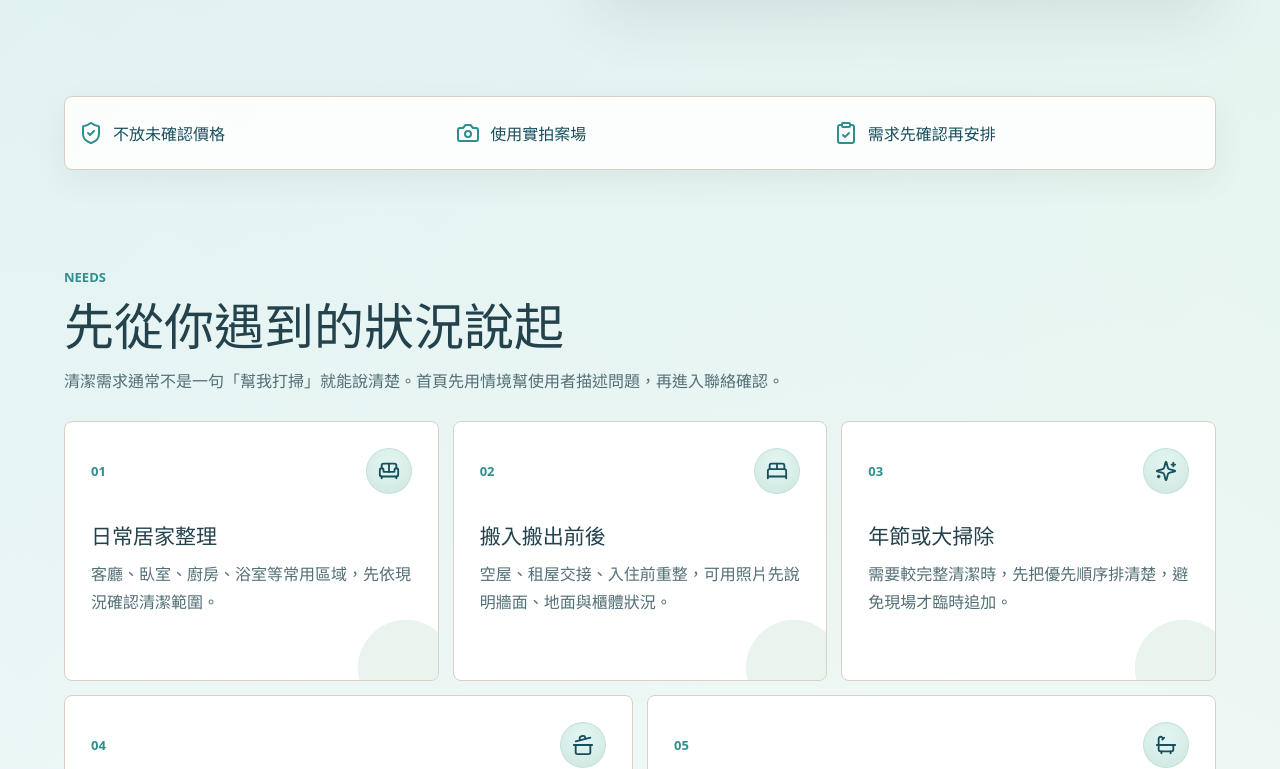
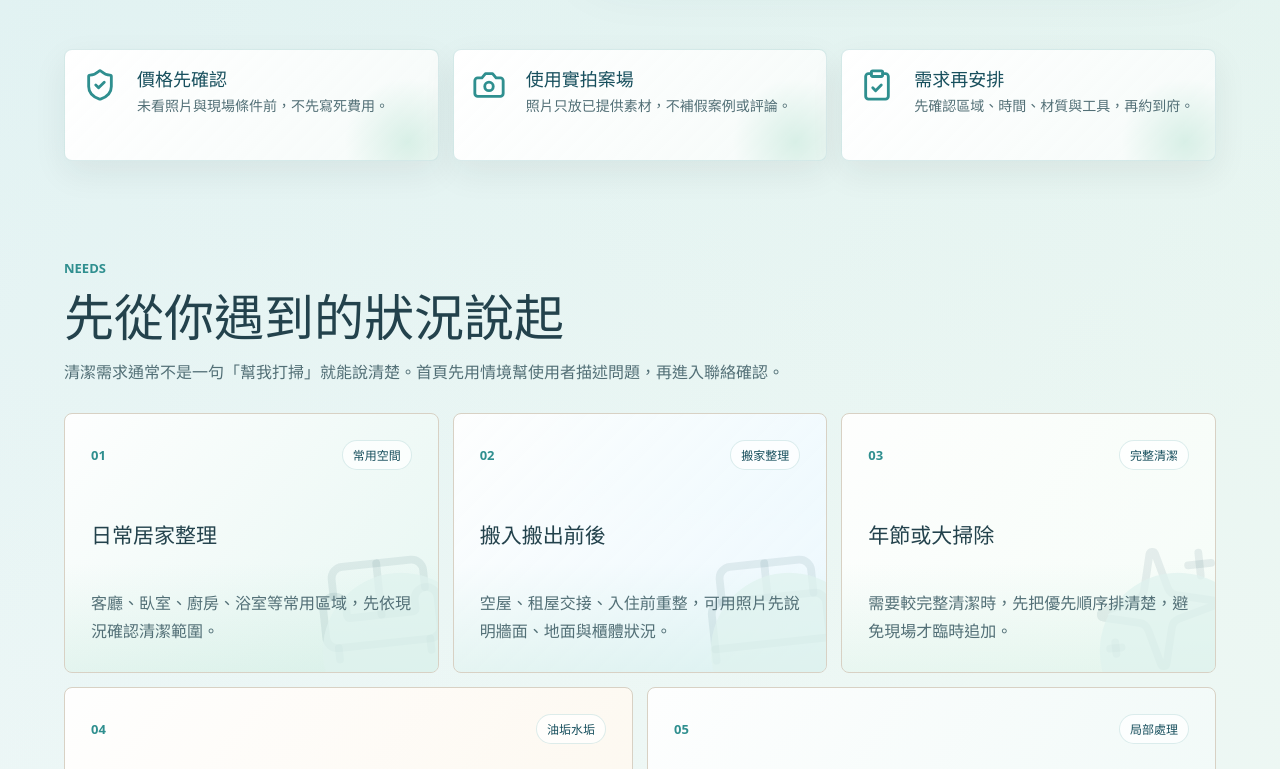
Before and after one commit to Campcool/0983531549, a React (Vite) app: page / in a window 1280 px wide. Shown: the part 751-1520 px from the top of the page. Built offline with nearby package versions, Linux system fonts and the light colour scheme.

Commit message:
fix: polish cleaning homepage visuals

```diff
--- a/src/main.jsx
+++ b/src/main.jsx
@@ -6,7 +6,6 @@ import {
   BedDouble,
   BrushCleaning,
   Camera,
-  CheckCircle2,
   ClipboardCheck,
   ClipboardList,
   CookingPot,
@@ -25,30 +24,32 @@ import {
 } from 'lucide-react'
 import './style.css'
 
-const heroImage = '/cases/site-cleaning-hero.jpg'
+const assetPath = (path) => `${import.meta.env.BASE_URL}${path.replace(/^\/+/, '')}`
+
+const heroImage = assetPath('cases/site-cleaning-hero.jpg')
 const lineUrl = 'https://line.me/R/ti/p/~chenli0775'
 
 const casePhotos = [
   {
-    src: '/cases/high-cabinet-cleaning.jpg',
+    src: assetPath('cases/high-cabinet-cleaning.jpg'),
     alt: '工作人員進行高處櫃體清潔',
     title: '高處櫃體清潔',
     copy: '櫃面、層板與不易碰到的位置，先確認高度與工具安全。',
   },
   {
-    src: '/cases/cabinet-detail-cleaning.jpg',
+    src: assetPath('cases/cabinet-detail-cleaning.jpg'),
     alt: '工作人員清潔木作櫃體內部',
     title: '木作櫃內整理',
     copy: '櫃內灰塵、抽屜縫隙與板材表面，依材質確認擦拭方式。',
   },
   {
-    src: '/cases/room-after-work-cleaning.jpg',
+    src: assetPath('cases/room-after-work-cleaning.jpg'),
     alt: '房間木作與地面清潔現場',
     title: '房間與木作除塵',
     copy: '裝修或搬動後的粉塵，分區處理地面、家具與平台。',
   },
   {
-    src: '/cases/vacuum-dust-cleaning.jpg',
+    src: assetPath('cases/vacuum-dust-cleaning.jpg'),
     alt: '工作人員使用吸塵設備清潔櫃體與牆面',
     title: '吸塵設備輔助',
     copy: '針對灰塵量較高的位置，搭配吸塵與局部擦拭。',
@@ -56,10 +57,22 @@ const casePhotos = [
 ]
 
 const inquirySteps = [
-  '傳送空間照片與想整理的區域',
-  '確認坪數、髒污狀況與可施工時間',
-  '到府前再次確認注意事項',
-  '完成後現場一起檢查重點區域',
+  {
+    title: '先傳照片',
+    copy: '拍整體空間、櫃體或髒污近照，讓清潔範圍先清楚。',
+  },
+  {
+    title: '確認條件',
+    copy: '對齊行政區、坪數、材質、髒污狀況與可施工時間。',
+  },
+  {
+    title: '安排到府',
+    copy: '確認日期、地址與工具需求後，再排定現場服務。',
+  },
+  {
+    title: '現場檢查',
+    copy: '完成後一起看重點區域，需補強的位置當場確認。',
+  },
 ]
 
 const scenarios = [
@@ -67,26 +80,54 @@ const scenarios = [
     title: '日常居家整理',
     copy: '客廳、臥室、廚房、浴室等常用區域，先依現況確認清潔範圍。',
     icon: Sofa,
+    tag: '常用空間',
+    tone: 'living',
   },
   {
     title: '搬入搬出前後',
     copy: '空屋、租屋交接、入住前重整，可用照片先說明牆面、地面與櫃體狀況。',
     icon: BedDouble,
+    tag: '搬家整理',
+    tone: 'move',
   },
   {
     title: '年節或大掃除',
     copy: '需要較完整清潔時，先把優先順序排清楚，避免現場才臨時追加。',
     icon: Sparkles,
+    tag: '完整清潔',
+    tone: 'season',
   },
   {
     title: '廚房浴室重點',
     copy: '油垢、水垢、排水口、檯面與縫隙，建議先拍近照確認可處理程度。',
     icon: CookingPot,
+    tag: '油垢水垢',
+    tone: 'kitchen',
   },
   {
     title: '局部加強需求',
     copy: '單一房間、陽台、窗框、櫃內等小範圍，也可先用清單確認是否適合安排。',
     icon: Bath,
+    tag: '局部處理',
+    tone: 'detail',
+  },
+]
+
+const servicePrinciples = [
+  {
+    title: '價格先確認',
+    copy: '未看照片與現場條件前，不先寫死費用。',
+    icon: ShieldCheck,
+  },
+  {
+    title: '使用實拍案場',
+    copy: '照片只放已提供素材，不補假案例或評論。',
+    icon: Camera,
+  },
+  {
+    title: '需求再安排',
+    copy: '先確認區域、時間、材質與工具，再約到府。',
+    icon: ClipboardCheck,
   },
 ]
 
@@ -165,7 +206,7 @@ export function App() {
         <a className="brand" href="#top" aria-label="潔淨坊清潔工作室首頁">
           <img
             className="brand-logo"
-            src="/brand/logo-horizontal.png"
+            src={assetPath('brand/logo-horizontal.png')}
             alt="潔淨坊清潔服務"
             width="720"
             height="356"
@@ -234,18 +275,18 @@ export function App() {
         </section>
 
         <section className="trust-band" aria-label="服務原則">
-          <div>
-            <ShieldCheck aria-hidden="true" />
-            <span>不放未確認價格</span>
-          </div>
-          <div>
-            <Camera aria-hidden="true" />
-            <span>使用實拍案場</span>
-          </div>
-          <div>
-            <ClipboardCheck aria-hidden="true" />
-            <span>需求先確認再安排</span>
-          </div>
+          {servicePrinciples.map((principle) => {
+            const Icon = principle.icon
+            return (
+              <article key={principle.title}>
+                <Icon aria-hidden="true" />
+                <div>
+                  <strong>{principle.title}</strong>
+                  <small>{principle.copy}</small>
+                </div>
+              </article>
+            )
+          })}
         </section>
 
         <section className="section" id="needs">
@@ -256,10 +297,11 @@ export function App() {
             {scenarios.map((item, index) => {
               const Icon = item.icon
               return (
-                <article className="scenario-card" key={item.title}>
+                <article className={`scenario-card scenario-${item.tone}`} key={item.title}>
+                  <Icon className="scenario-watermark" size={138} aria-hidden="true" />
                   <div className="card-topline">
                     <span>{String(index + 1).padStart(2, '0')}</span>
-                    <span className="icon-bubble"><Icon size={22} aria-hidden="true" /></span>
+                    <span>{item.tag}</span>
                   </div>
                   <h3>{item.title}</h3>
                   <p>{item.copy}</p>
@@ -276,7 +318,7 @@ export function App() {
           <div className="case-grid">
             <article className="case-feature">
               <img
-                src="/cases/panel-wipe-cleaning.jpg"
+                src={assetPath('cases/panel-wipe-cleaning.jpg')}
                 alt="工作人員擦拭大型板面與牆面"
                 width="1108"
                 height="1477"
@@ -305,22 +347,25 @@ export function App() {
         <section className="split-section" id="process">
           <div className="process-panel">
             <SectionIntro eyebrow="Process" title="詢問到到府的流程">
-              先把照片、範圍與時間對齊，再安排現場服務，減少雙方理解落差。
+              建議照這個順序傳資訊，先把照片、範圍與時間對齊，再安排現場服務。
             </SectionIntro>
             <ol className="step-list">
-              {inquirySteps.map((step) => (
-                <li key={step}>
-                  <CheckCircle2 size={20} aria-hidden="true" />
-                  <span>{step}</span>
+              {inquirySteps.map((step, index) => (
+                <li key={step.title}>
+                  <span className="step-number">{String(index + 1).padStart(2, '0')}</span>
+                  <span>
+                    <strong>{step.title}</strong>
+                    <small>{step.copy}</small>
+                  </span>
                 </li>
               ))}
             </ol>
           </div>
           <div className="note-panel" id="inquiry">
             <Sparkles size={26} aria-hidden="true" />
-            <h2>LINE 詢問時，先傳這些資訊</h2>
+            <h2>LINE 詢問資料</h2>
             <p>
-              空間照片、行政區、預計清潔區域、希望日期，以及特別在意的角落。可用 LINE 搜尋電話，也可直接用 ID 加入。
+              先傳空間照片、行政區、預計清潔區域與希望日期。特別在意的角落，也可以另外拍近照。
             </p>
             <div className="contact-mini-list" aria-label="LINE 與電話資訊">
               {contactMethods.map((method) => {
--- a/src/style.css
+++ b/src/style.css
@@ -96,8 +96,8 @@ img {
   align-items: center;
   justify-content: space-between;
   gap: 14px;
-  min-height: 84px;
-  padding: 8px var(--site-padding);
+  min-height: 92px;
+  padding: 10px var(--site-padding);
   border-bottom: 1px solid rgba(167, 220, 200, .6);
   background: rgba(244, 250, 248, .92);
   backdrop-filter: blur(18px);
@@ -106,12 +106,14 @@ img {
 .brand {
   display: inline-flex;
   align-items: center;
-  min-height: 60px;
+  min-height: 66px;
 }
 
 .brand-logo {
-  width: clamp(132px, 34vw, 230px);
+  width: clamp(178px, 34vw, 280px);
   height: auto;
+  max-height: 70px;
+  object-fit: contain;
   filter: drop-shadow(0 8px 18px rgba(35, 66, 76, .08));
 }
 
@@ -394,33 +396,75 @@ p {
 
 .trust-band {
   display: grid;
-  gap: 10px;
+  gap: 14px;
   margin: 0 var(--site-padding);
-  padding: 14px;
-  border: 1px solid var(--color-border);
-  border-radius: var(--radius-md);
-  background: rgba(255, 255, 255, .88);
-  box-shadow: 0 10px 34px rgba(31, 45, 39, .06);
+  padding: 0;
 }
 
-.trust-band div {
-  display: flex;
-  align-items: center;
-  gap: 10px;
-  min-height: 44px;
+.trust-band article {
+  position: relative;
+  display: grid;
+  grid-template-columns: 42px 1fr;
+  gap: 12px;
+  min-height: 112px;
+  padding: 18px;
+  overflow: hidden;
+  border: 1px solid rgba(47, 143, 143, .18);
+  border-radius: var(--radius-md);
+  background:
+    linear-gradient(135deg, rgba(255, 255, 255, .96), rgba(244, 250, 248, .86)),
+    var(--color-surface);
+  box-shadow: 0 12px 34px rgba(31, 45, 39, .07);
   color: var(--color-primary-strong);
-  font-weight: 850;
-  transition: transform .24s cubic-bezier(.34, 1.56, .64, 1), color .2s ease;
+  transition: transform .24s cubic-bezier(.34, 1.56, .64, 1), box-shadow .2s ease, border-color .2s ease;
 }
 
-.trust-band div:hover {
+.trust-band article::after {
+  content: "";
+  position: absolute;
+  right: -36px;
+  bottom: -48px;
+  width: 132px;
+  height: 132px;
+  border-radius: 999px;
+  background: radial-gradient(circle, rgba(167, 220, 200, .38), transparent 68%);
+  pointer-events: none;
+}
+
+.trust-band article:hover {
   transform: translateY(-2px);
+  border-color: rgba(47, 143, 143, .3);
+  box-shadow: var(--shadow-lift);
+}
+
+.trust-band svg {
+  position: relative;
+  z-index: 1;
+  flex: 0 0 auto;
+  width: 34px;
+  height: 34px;
   color: var(--color-primary);
 }
 
-.trust-band svg {
-  flex: 0 0 auto;
-  color: var(--color-primary);
+.trust-band strong,
+.trust-band small {
+  position: relative;
+  z-index: 1;
+  display: block;
+}
+
+.trust-band strong {
+  margin-bottom: 4px;
+  font-size: 18px;
+  font-weight: 950;
+  line-height: 1.3;
+}
+
+.trust-band small {
+  color: var(--color-muted);
+  font-size: 14px;
+  font-weight: 700;
+  line-height: 1.6;
 }
 
 .section,
@@ -451,23 +495,82 @@ p {
 .scenario-card {
   position: relative;
   overflow: hidden;
+  display: flex;
+  min-height: 236px;
+  flex-direction: column;
+  justify-content: space-between;
   padding: 22px;
   border: 1px solid var(--color-border);
   border-radius: var(--radius-md);
-  background: var(--color-surface);
+  background:
+    linear-gradient(135deg, rgba(255, 255, 255, .96), rgba(255, 255, 255, .76)),
+    var(--color-surface);
   transition: transform .26s cubic-bezier(.34, 1.56, .64, 1), box-shadow .2s ease, border-color .2s ease;
 }
 
+.scenario-card::before,
 .scenario-card::after {
   content: "";
   position: absolute;
-  inset: auto -24px -44px auto;
-  width: 112px;
-  height: 112px;
+  pointer-events: none;
+}
+
+.scenario-card::before {
+  inset: auto 0 0;
+  height: 42%;
+  background: linear-gradient(180deg, transparent, rgba(167, 220, 200, .22));
+}
+
+.scenario-card::after {
+  right: -48px;
+  bottom: -64px;
+  width: 170px;
+  height: 170px;
   border-radius: 999px;
-  background: rgba(223, 238, 231, .66);
-  transform: scale(.86);
-  transition: transform .26s cubic-bezier(.34, 1.56, .64, 1);
+  background: rgba(223, 243, 239, .72);
+  transform: scale(.92);
+  transition: transform .26s cubic-bezier(.34, 1.56, .64, 1), opacity .2s ease;
+}
+
+.scenario-living {
+  background:
+    linear-gradient(135deg, rgba(255, 255, 255, .96), rgba(229, 246, 241, .86)),
+    linear-gradient(160deg, rgba(167, 220, 200, .26), transparent 62%);
+}
+
+.scenario-move {
+  background:
+    linear-gradient(135deg, rgba(255, 255, 255, .96), rgba(235, 248, 255, .86)),
+    linear-gradient(160deg, rgba(124, 196, 232, .24), transparent 62%);
+}
+
+.scenario-season {
+  background:
+    linear-gradient(135deg, rgba(255, 255, 255, .96), rgba(246, 253, 248, .86)),
+    linear-gradient(160deg, rgba(165, 213, 128, .24), transparent 62%);
+}
+
+.scenario-kitchen {
+  background:
+    linear-gradient(135deg, rgba(255, 255, 255, .97), rgba(255, 247, 236, .88)),
+    linear-gradient(160deg, rgba(244, 192, 138, .22), transparent 62%);
+}
+
+.scenario-detail {
+  background:
+    linear-gradient(135deg, rgba(255, 255, 255, .97), rgba(239, 249, 247, .9)),
+    linear-gradient(160deg, rgba(47, 143, 143, .18), transparent 62%);
+}
+
+.scenario-watermark {
+  position: absolute;
+  right: -12px;
+  bottom: -6px;
+  z-index: 0;
+  color: rgba(23, 79, 93, .09);
+  stroke-width: 1.35;
+  transform: rotate(-6deg);
+  transition: transform .28s cubic-bezier(.34, 1.56, .64, 1), color .2s ease;
 }
 
 .scenario-card:hover {
@@ -480,6 +583,11 @@ p {
   transform: scale(1.08);
 }
 
+.scenario-card:hover .scenario-watermark {
+  color: rgba(47, 143, 143, .16);
+  transform: translateY(-5px) rotate(-3deg) scale(1.04);
+}
+
 .card-topline {
   position: relative;
   z-index: 1;
@@ -487,7 +595,7 @@ p {
   align-items: center;
   justify-content: space-between;
   gap: 12px;
-  margin-bottom: 30px;
+  margin-bottom: 22px;
 }
 
 .card-topline > span:first-child {
@@ -497,16 +605,18 @@ p {
   font-weight: 900;
 }
 
-.icon-bubble {
-  display: grid;
-  place-items: center;
-  width: 46px;
-  height: 46px;
-  border: 1px solid rgba(47, 109, 93, .14);
+.card-topline > span:last-child {
+  display: inline-flex;
+  align-items: center;
+  min-height: 30px;
+  padding: 5px 10px;
+  border: 1px solid rgba(47, 143, 143, .16);
   border-radius: 999px;
-  background: var(--color-primary-soft);
+  background: rgba(255, 255, 255, .72);
   color: var(--color-primary-strong);
-  box-shadow: inset 0 -8px 16px rgba(47, 109, 93, .08);
+  font-size: 12px;
+  font-weight: 900;
+  white-space: nowrap;
 }
 
 .scenario-card h3,
@@ -537,6 +647,11 @@ p {
   border-radius: var(--radius-md);
   background: var(--color-surface);
   box-shadow: 0 12px 36px rgba(31, 45, 39, .08);
+}
+
+.case-feature:hover,
+.case-photo-card:hover {
+  border-color: rgba(47, 143, 143, .28);
 }
 
 .case-feature {
@@ -631,6 +746,16 @@ p {
   color: #f4c08a;
 }
 
+.note-panel h2 {
+  max-width: 12em;
+  font-size: clamp(30px, 4vw, 44px);
+  line-height: 1.16;
+}
+
+.note-panel p {
+  max-width: 42rem;
+}
+
 .step-list {
   display: grid;
   gap: 14px;
@@ -641,17 +766,50 @@ p {
 
 .step-list li {
   display: grid;
-  grid-template-columns: 24px 1fr;
+  grid-template-columns: 44px 1fr;
   gap: 12px;
   align-items: start;
-  padding: 13px 0;
-  border-top: 1px solid rgba(255, 255, 255, .18);
+  padding: 14px;
+  border: 1px solid rgba(255, 255, 255, .16);
+  border-radius: var(--radius-md);
+  background: rgba(255, 255, 255, .08);
   font-weight: 750;
   line-height: 1.55;
+  transition: transform .24s cubic-bezier(.34, 1.56, .64, 1), background-color .2s ease;
 }
 
-.step-list svg {
-  color: #f4c08a;
+.step-list li:hover {
+  transform: translateX(4px);
+  background: rgba(255, 255, 255, .12);
+}
+
+.step-number {
+  display: grid;
+  place-items: center;
+  width: 38px;
+  height: 38px;
+  border: 1px solid rgba(244, 192, 138, .58);
+  border-radius: 999px;
+  color: #ffd6a8;
+  font-size: 13px;
+  font-weight: 950;
+}
+
+.step-list strong,
+.step-list small {
+  display: block;
+}
+
+.step-list strong {
+  margin-bottom: 2px;
+  color: white;
+  font-size: 17px;
+}
+
+.step-list small {
+  color: rgba(255, 255, 255, .72);
+  font-size: 14px;
+  font-weight: 650;
 }
 
 .text-link {
@@ -910,7 +1068,7 @@ details p {
   .hero {
     grid-template-columns: minmax(0, .9fr) minmax(420px, 1.1fr);
     align-items: center;
-    min-height: min(760px, calc(100vh - 84px));
+    min-height: min(760px, calc(100vh - 92px));
     padding-top: 40px;
     padding-bottom: 40px;
   }
@@ -967,7 +1125,7 @@ details p {
 
 @media (max-width: 359px) {
   .brand-logo {
-    width: 132px;
+    width: 150px;
   }
 }
 
@@ -1013,9 +1171,10 @@ details p {
 
   .button:hover,
   .header-action:hover,
-  .trust-band div:hover,
+  .trust-band article:hover,
   .scenario-card:hover,
   .case-photo-card:hover,
+  .step-list li:hover,
   .detail-list div:hover,
   .area-item:hover,
   .text-link:hover {
```
Also changed, not shown: index.html (+5 -3 lines).
